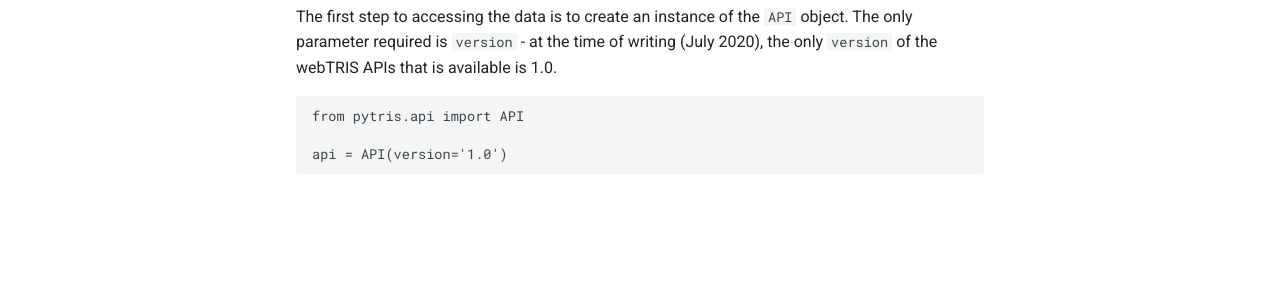
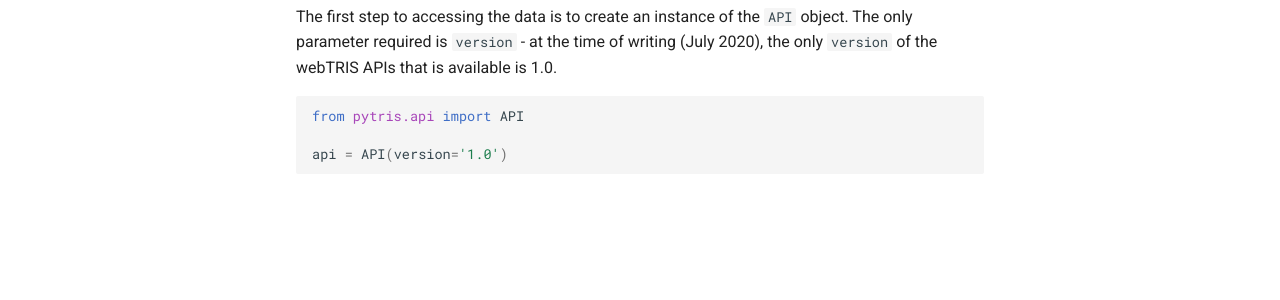
Before and after one commit to asongtoruin/pyTRIS, an MkDocs documentation site: the page built from docs/getting-started.md, in a window 1280 px wide. Shown: the part 227-527 px from the top of the page. Built offline with MkDocs 1.6.1 and Material for MkDocs 9.7.7, drawn with Linux system fonts in a browser that asks for light colours; comment, search, counter and statistics services are not loaded.

Commit message:
Change code highlighter
No idea why the recommended one wasn't working. This one seems to.

```diff
--- a/mkdocs.yml
+++ b/mkdocs.yml
@@ -9,9 +9,10 @@ theme:
 markdown_extensions:
   - toc:
       permalink: true
-  - pymdownx.highlight:
-      use_pygments: true
-      linenums: true
+  # - pymdownx.highlight:
+  #     use_pygments: true
+  #     linenums: true
+  - markdown.extensions.codehilite
 
 plugins:
   - search
```
